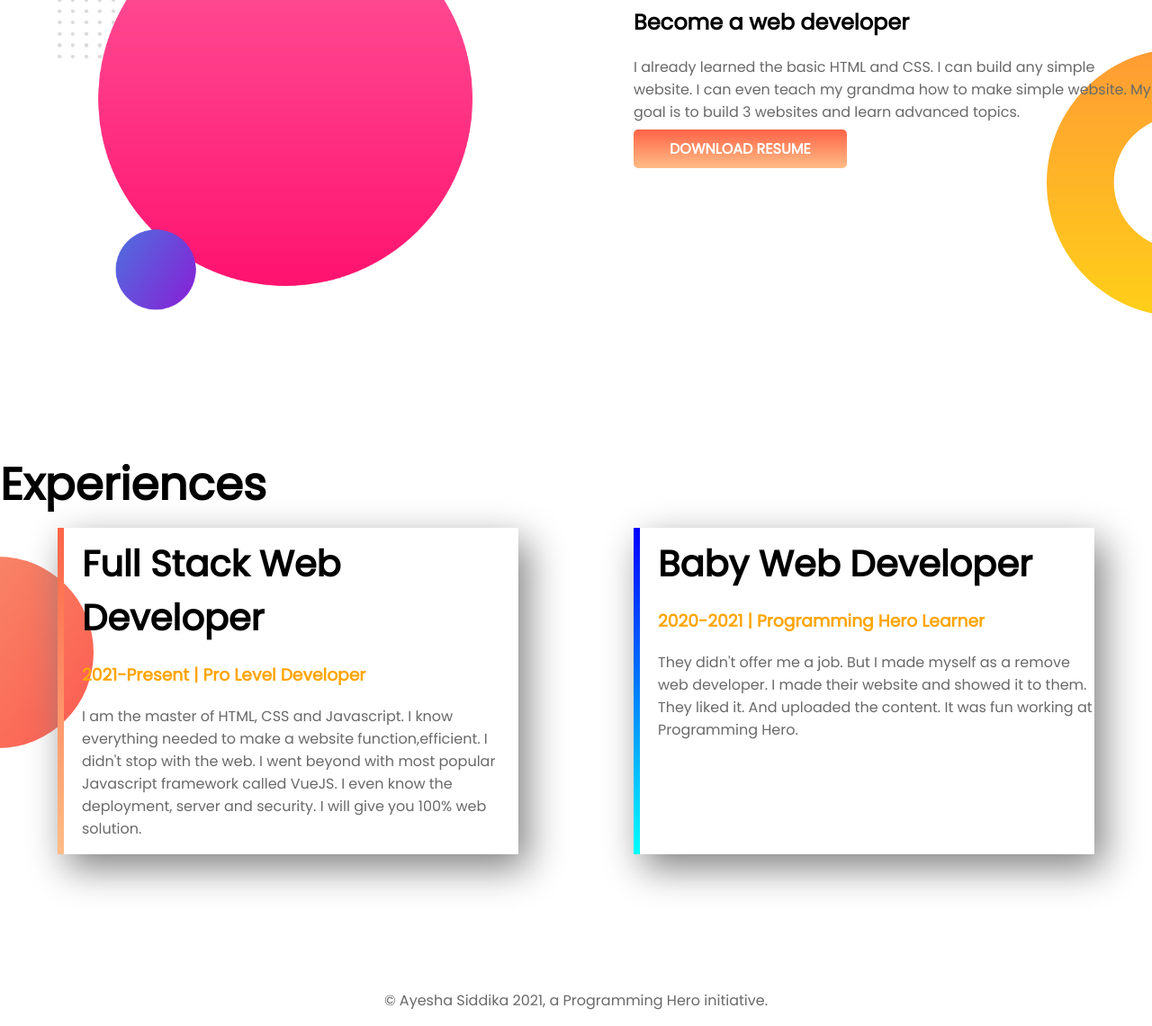
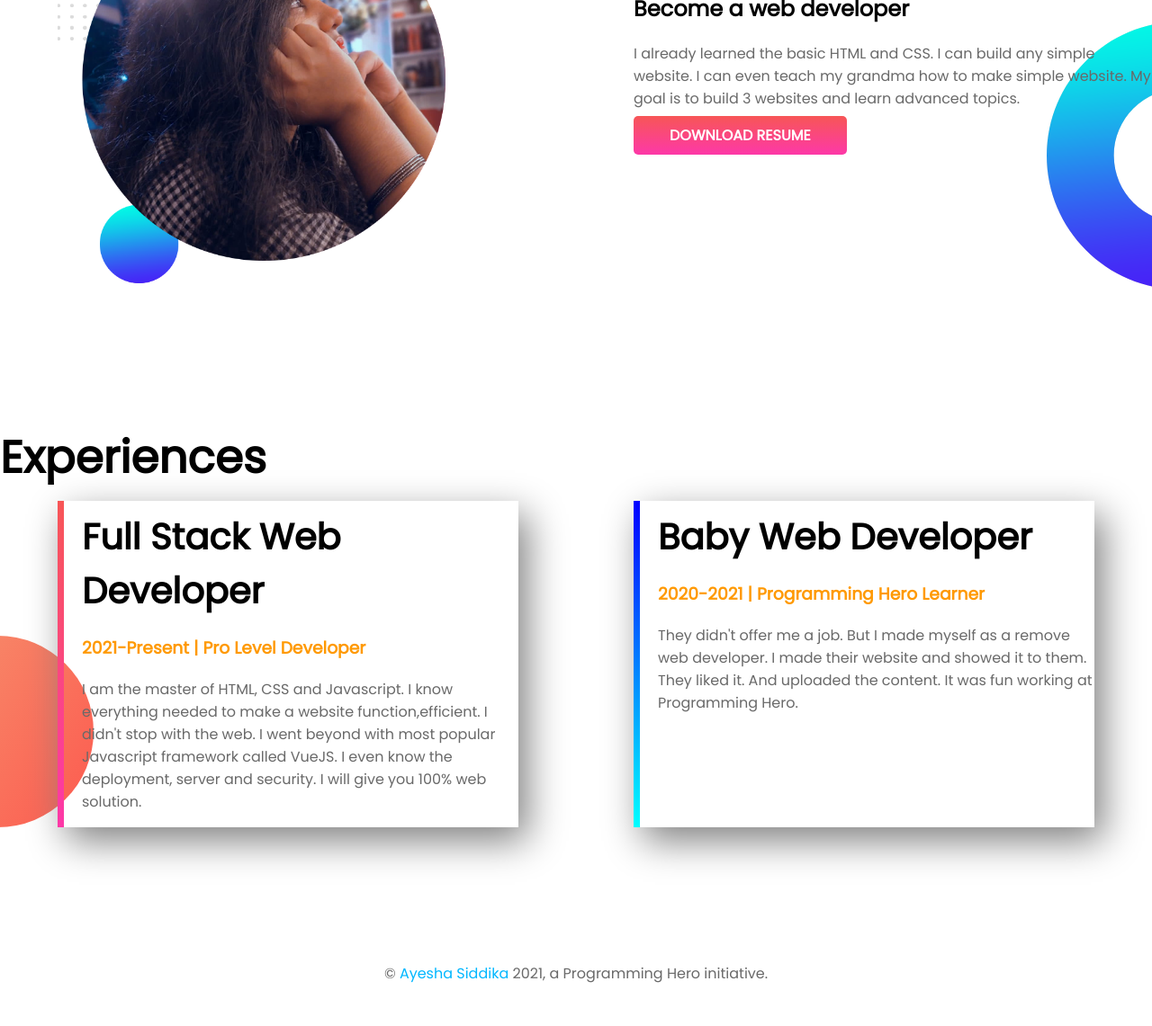
Before and after one commit to Ayesha34/Developer-protfolio, a plain HTML site: page index.html in a window 1280 px wide. Shown: the part 712-1853 px from the top of the page at 90% size. Drawn offline with Linux system fonts and the light colour scheme; a web font is replaced by a local one.

Commit message:
img,color,style add

```diff
--- a/index.html
+++ b/index.html
@@ -18,7 +18,7 @@
     <section class="top-bannar flexble-container">
         <div class="half-width">
             <h1>Welcome to</h1>
-            <h1><span style="color:orange;">Ayesha Siddika</span> world!</h1>
+            <h1><span style="color:rgb(255, 153, 0);">Ayesha Siddika</span> world!</h1>
             <h3>Build Climber and Train Stopper</h3>
             <p>You might saw me jumping, climbing buildings, and stopping trains. But nobody pays me a dime for that
                 work.
@@ -29,14 +29,14 @@
         </div>
 
         <div class="half-width">
-            <img src="img/my-bg.png" alt="pic">
+            <img src="img/my-pic2.png" alt="pic">
         </div>
 
     </section>
 
     <section class="dream-big flexble-container">
         <div class="half-width">
-            <img src="img/my-bg2.png" alt="">
+            <img src="img/my-pic4.png" alt="">
         </div>
 
         <div class="half-width">
@@ -55,7 +55,7 @@
         <div class="flexble-container">
             <div id="full-stack" class="experiences-item">
                 <h1 style="font-size: 40px;">Full Stack Web Developer</h1>
-                <h3 style="color:orange;">2021-Present | Pro Level Developer</h3>
+                <h3 style="color:rgb(255, 153, 0);">2021-Present | Pro Level Developer</h3>
                 <p>I am the master of HTML, CSS and Javascript. I know everything needed to make a
                     website function,efficient. I didn't stop with the web. I went beyond with most popular Javascript
                     framework called VueJS. I even know the deployment, server and security. I will give you 100% web
@@ -64,7 +64,7 @@
 
             <div class="experiences-item" id="web-developer">
                 <h1 style="font-size: 40px;">Baby Web Developer</h1>
-                <h3 style="color:orange;">2020-2021 | Programming Hero Learner</h3>
+                <h3 style="color:rgb(255, 153, 0)">2020-2021 | Programming Hero Learner</h3>
                 <p>They didn't offer me a job. But I made myself as a remove web developer. I made
                     their website and showed it to them. They liked it. And uploaded the content. It was fun working at
                     Programming Hero.</p>
@@ -73,7 +73,9 @@
     </section>
 
     <footer>
-        <p>© Ayesha Siddika 2021, a Programming Hero initiative.</p>
+        <p style="margin-bottom: 30px;">© <span style="color: rgb(0, 183, 255);">Ayesha Siddika</span> 2021, a
+            Programming
+            Hero initiative.</p>
     </footer>
 
 
--- a/style.css
+++ b/style.css
@@ -24,12 +24,14 @@ h1 {
 
 .half-width img{
     width: 80%;
+
 }
+
 
 
 .btn{
     text-decoration: none;
-    background-image: linear-gradient(tomato,rgb(255, 189, 134));
+    background-image: linear-gradient(#f75656,#fd38a8);
     color: white;
     font-weight: 700;
     padding: 10px 40px;
@@ -44,7 +46,7 @@ h1 {
 }
 
 .dream-big{
-    background-image: url(img/dream-bg.png);
+    background-image:url(img/dream-big3.png);
     background-repeat: no-repeat;
     background-position: right bottom;
 
@@ -55,7 +57,7 @@ h1 {
 .experiences-area{
     background-image: url(img/exp-bg.png);
     background-repeat:no-repeat;
-    background-position: left;
+    background-position: left bottom;
 }
 
 .experiences-item{
@@ -69,7 +71,7 @@ h1 {
 
 #full-stack{
     border-left: 7px solid;
-    border-image: linear-gradient(tomato,rgb(255, 189, 134));
+    border-image: linear-gradient(#f75656,#fd38a8);
     border-image-slice:1;
 }
 
```
Also changed, not shown: img/ayesha.jpg (deleted), img/dream-bg.png (deleted), img/dream-big3.png (added), img/my-pic2.png (added), img/my-pic4.png (added).
